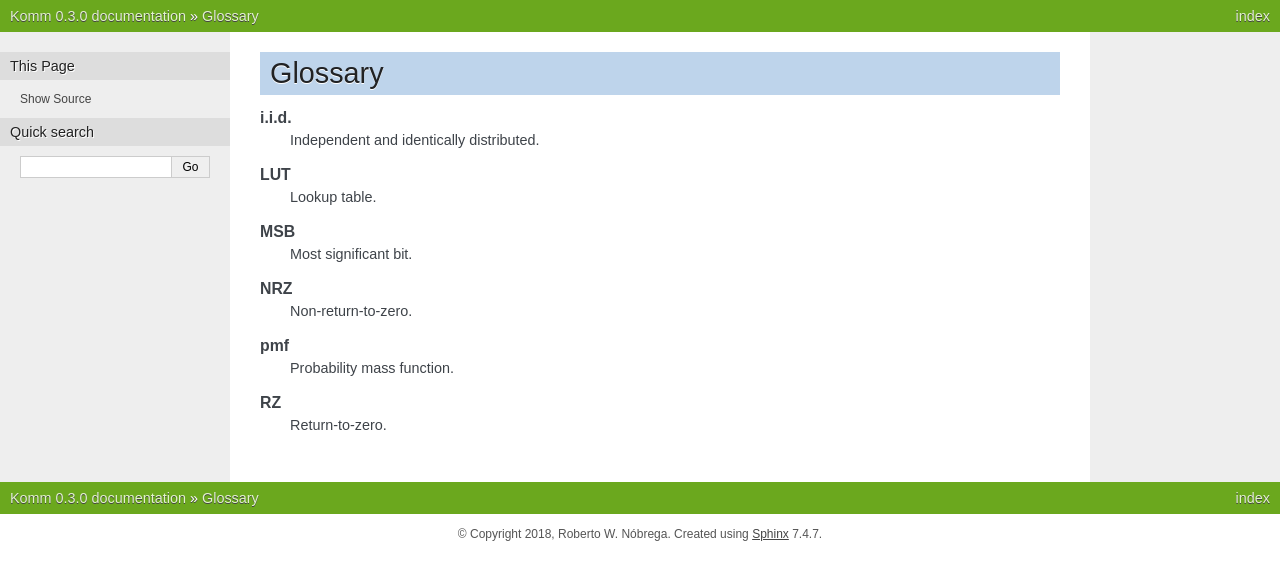
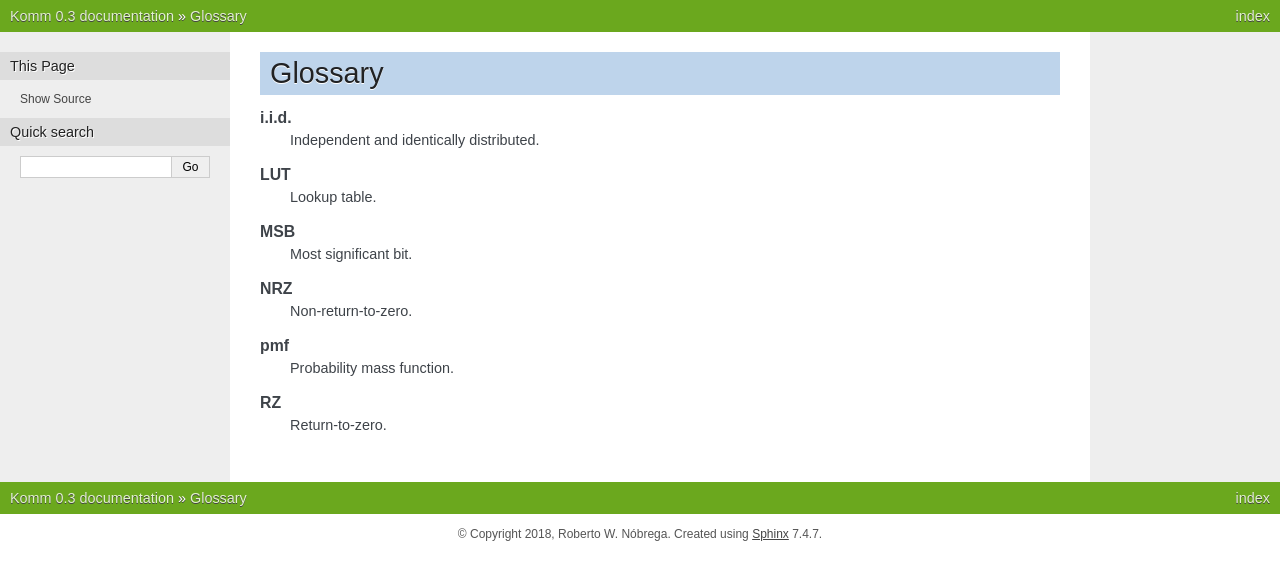
Before and after one commit to rwnobrega/komm, a Sphinx documentation site: the page built from docs/glossary.rst, in a window 1280 px wide. Shown: the top 580 px of the page. Built offline with Sphinx 7.4.7, drawn with Linux system fonts in a browser that asks for light colours.

Commit message:
Unify versions in Sphinx and setuptools

```diff
--- a/docs/conf.py
+++ b/docs/conf.py
@@ -21,6 +21,8 @@ import os
 import sys
 
 sys.path.insert(0, os.path.abspath('../'))
+
+from komm import __version__
 
 # -- General configuration ------------------------------------------------
 
@@ -66,9 +68,9 @@ author = 'Roberto W. Nóbrega'
 # built documents.
 #
 # The short X.Y version.
-version = '0.3'
+version = __version__
 # The full version, including alpha/beta/rc tags.
-release = '0.3.0'
+release = version
 
 # The language for content autogenerated by Sphinx. Refer to documentation
 # for a list of supported languages.
--- a/komm/__init__.py
+++ b/komm/__init__.py
@@ -1,3 +1,5 @@
+__version__ = '0.3'
+
 from ._algebra import *
 from ._channels import *
 from ._error_control_block import *
--- a/setup.py
+++ b/setup.py
@@ -1,8 +1,10 @@
 from setuptools import setup, find_packages
+from komm import __version__
+
 
 setup(
     name='komm',
-    version='0.3',
+    version=__version__,
     description='An open-source library for Python 3 providing tools for analysis and simulation of analog and digital communication systems.',
     url='https://github.com/rwnobrega/komm/',
     author='Roberto W. Nobrega',
```
